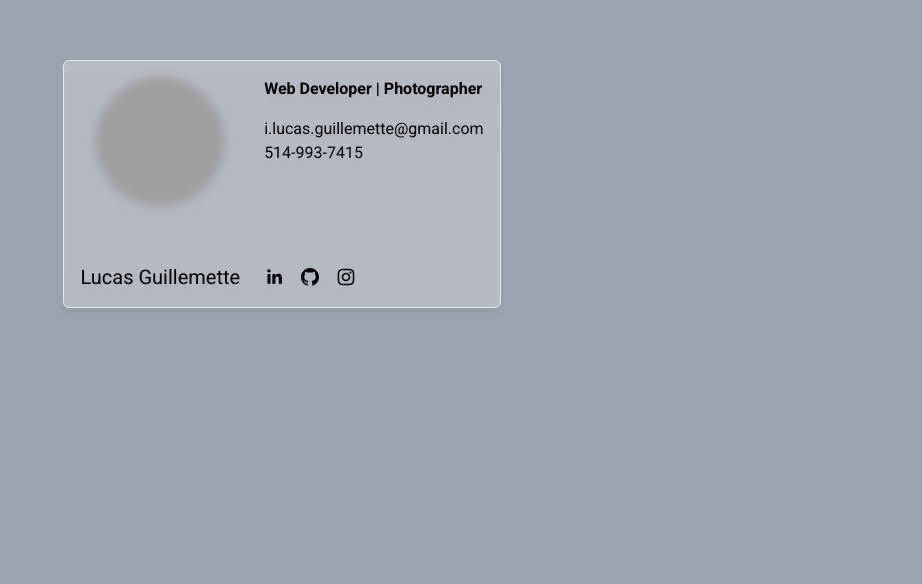
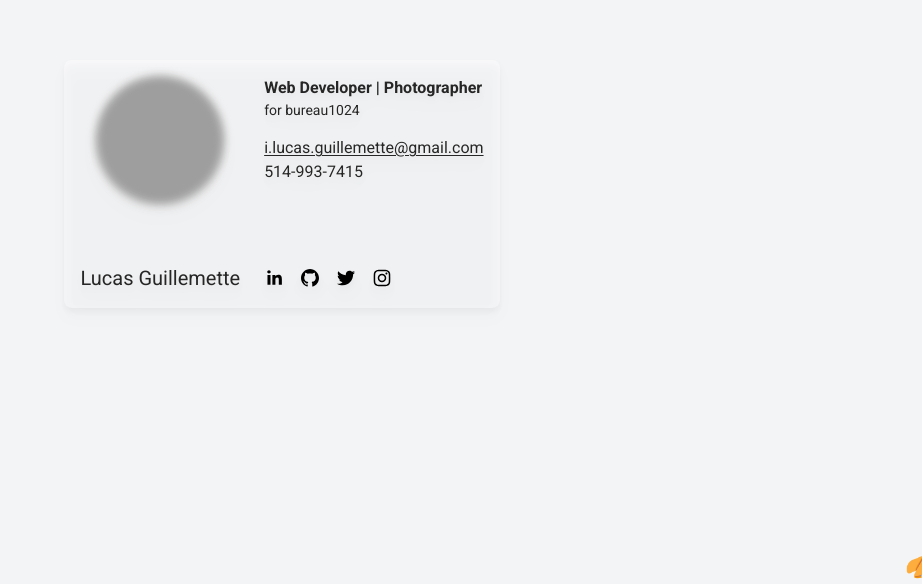
Before and after one commit to lgilmet/react-portfolio, a Next.js app: page / in a window 1280 px wide. Shown: the part 216-800 px from the top of the page, without its empty margins (358-1280 px from the left). Built offline with nearby package versions, Linux system fonts and the light colour scheme; grey boxes are pictures that could not be loaded.

Commit message:
release 2

```diff
--- a/components/BusinessCard.tsx
+++ b/components/BusinessCard.tsx
@@ -11,13 +11,13 @@ export default function BusinssCard() {
       url: "https://www.linkedin.com/in/lucas-guillemette/",
     },
     { title: "GitHub", url: "https://github.com/lgilmet" },
-    // { title: "Twitter", url: "" },
+    { title: "Twitter", url: "https://twitter.com/lucagilmet" },
     { title: "Instagram", url: "https://www.instagram.com/lucasguillemette/" },
   ];
 
   return (
-    <div className="h-screen flex items-center justify-center">
-      <div className="flex  group md:aspect-[1.76] hover:bg-white/50 transition-all duration-200 mx-2 flex-col flex-wrap sm:flex-row gap-2 md:gap-6 md:min-w-none bg-white/30 p-4 border rounded-md border-slate-200 drop-shadow-lg hover:drop-shadow-2xl">
+    <div className="h-screen flex items-center justify-center text-neutral-800">
+      <div className="flex group md:aspect-[1.76] bg-white/40 hover:bg-white/50 transition-all duration-200 mx-2 flex-col flex-wrap sm:flex-row gap-2 md:gap-6 md:min-w-none  p-4  rounded-lg drop-shadow-lg hover:drop-shadow-2xl">
         <div className="flex flex-col ">
           <div className="flex flex-col items-center flex-1">
             <div className="flex flex-col ">
@@ -32,11 +32,15 @@ export default function BusinssCard() {
         </div>
         <div className="flex flex-col">
           <div className="flex flex-col flex-1 ">
-            <p className="mb-4 font-semibold">Web Developer | Photographer</p>
+            <div className="">
+              <p className="font-semibold">Web Developer | Photographer</p>
+              <p className="mb-4 text-sm">for bureau1024</p>
+            </div>
             <p className="">
               <a
                 href="mailto:
               i.lucas.guillemette@gmail.com"
+                className="underline underline-offset-2 hover:underline-offset-1"
                 target="_blank">
                 i.lucas.guillemette@gmail.com
               </a>
--- a/pages/index.tsx
+++ b/pages/index.tsx
@@ -1,3 +1,4 @@
+/* eslint-disable @next/next/no-img-element */
 // import { GetStaticProps } from "next";
 // import { Social } from "../typings";
 // import { sanityClient } from "../sanity";
@@ -7,7 +8,7 @@ import BusinssCard from "../components/BusinessCard";
 
 export default function Home() {
   return (
-    <div className="relative bg-gray-400 min-h-screen">
+    <div className="relative bg-gray-100 min-h-screen overflow-hidden">
       <Head>
         <title>Lucas Guillemette</title>
         <meta name="description" content="My digital business card" />
@@ -19,6 +20,15 @@ export default function Home() {
           <BusinssCard />
         </div>
       </main>
+
+      {/* add an image, in the bottom right corder of the page */}
+      <div className="absolute transition-all  p-2 -bottom-1 -right-4 hover:-right-1">
+        <img
+          src="/img/fortune-cookie.png"
+          className=" h-6 w-6"
+          alt="Lucas Guillemette"
+        />
+      </div>
     </div>
   );
 }
```
Also changed, not shown: public/img/fortune-cookie.png (added).
